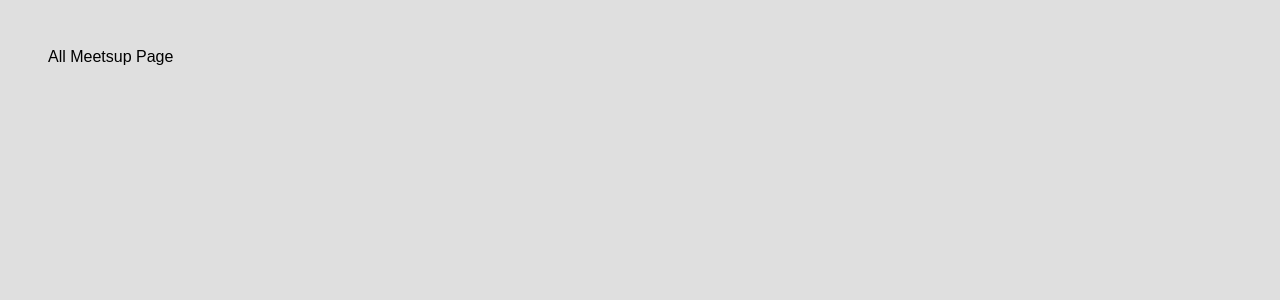
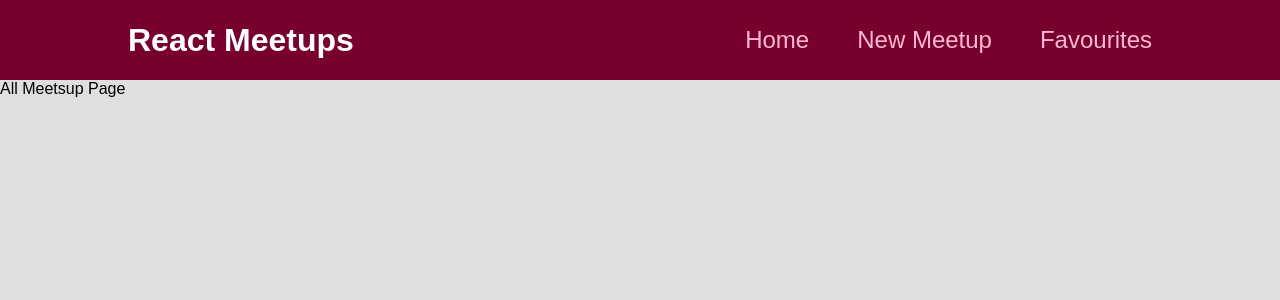
Before and after one commit to smerante/react-the-complete-guide, a React (Create React App) app in the folder section-29-react-summary/: page / in a window 1280 px wide. Shown: the top 300 px of the page. Built offline with nearby package versions, Linux system fonts and the light colour scheme.

Commit message:
css modules, styling with component scoped modules

```diff
--- /dev/null
+++ b/section-29-react-summary/declarations.d.ts
@@ -0,0 +1,2 @@
+declare module '*.scss';
+declare module "*.module.css";
--- a/section-29-react-summary/src/App.scss
+++ b/section-29-react-summary/src/App.scss
@@ -4,7 +4,6 @@
 
 body {
   font-family: sans-serif;
-  margin: 3rem;
   background-color: #dfdfdf;
 }
 
--- a/section-29-react-summary/src/App.tsx
+++ b/section-29-react-summary/src/App.tsx
@@ -4,10 +4,12 @@ import { Route, Switch } from 'react-router-dom';
 import AllMeetupsPage from './pages/AllMeetups';
 import NewMeetupPage from './pages/NewMeetup';
 import FavouritesPage from './pages/Favourites';
+import MainNavigation from './components/layout/MainNavigation';
 
 const App = () => {
   return (
     <div className='App'>
+      <MainNavigation/>
       <Switch>
         <Route path='/' exact>
           <AllMeetupsPage />
--- /dev/null
+++ b/section-29-react-summary/src/components/layout/MainNavigation.module.scss
@@ -0,0 +1,47 @@
+.header {
+    width: 100%;
+    height: 5rem;
+    display: flex;
+    align-items: center;
+    justify-content: space-between;
+    background-color: #77002e;
+    padding: 0 10%;
+  }
+
+  .logo {
+    font-size: 2rem;
+    color: white;
+    font-weight: bold;
+  }
+
+  .header ul {
+    list-style: none;
+    margin: 0;
+    padding: 0;
+    display: flex;
+    align-items: baseline;
+  }
+
+  .header li {
+    margin-left: 3rem;
+  }
+
+  .header a {
+    text-decoration: none;
+    font-size: 1.5rem;
+    color: #fcb8d2;
+  }
+
+  .header a:hover,
+  .header a:active,
+  .header a.active {
+    color: white;
+  }
+
+  .badge {
+    background-color: #cc2062;
+    color: white;
+    border-radius: 12px;
+    padding: 0 1rem;
+    margin-left: 0.5rem;
+  }
--- /dev/null
+++ b/section-29-react-summary/src/components/layout/MainNavigation.tsx
@@ -0,0 +1,21 @@
+
+import { Link } from "react-router-dom";
+import classes  from './MainNavigation.module.scss';
+
+const MainNavigation = () => {
+
+    return <header className={classes.header}>
+        <div className={classes.logo}>
+            React Meetups
+        </div>
+        <nav>
+            <ul>
+                <li><Link to='/'>Home</Link></li>
+                <li><Link to='/new-meetup'>New Meetup</Link></li>
+                <li><Link to='/favourites'>Favourites</Link></li>
+            </ul>
+        </nav>
+    </header>
+}
+
+export default MainNavigation;
--- a/section-29-react-summary/tsconfig.json
+++ b/section-29-react-summary/tsconfig.json
@@ -18,7 +18,10 @@
     "resolveJsonModule": true,
     "isolatedModules": true,
     "noEmit": true,
-    "jsx": "react-jsx"
+    "jsx": "react-jsx",
+    "paths": {
+      "style/*": [ "src/style/*" ],
+    }
   },
   "include": [
     "src"
--- /dev/null
+++ b/section-29-react-summary/typings.d.ts
@@ -0,0 +1 @@
+declare module "*.module.css";
```
Also changed, not shown: section-29-react-summary/package.json (+11 -1 lines), 1 other file (tests, documents, lock files or other folders).
